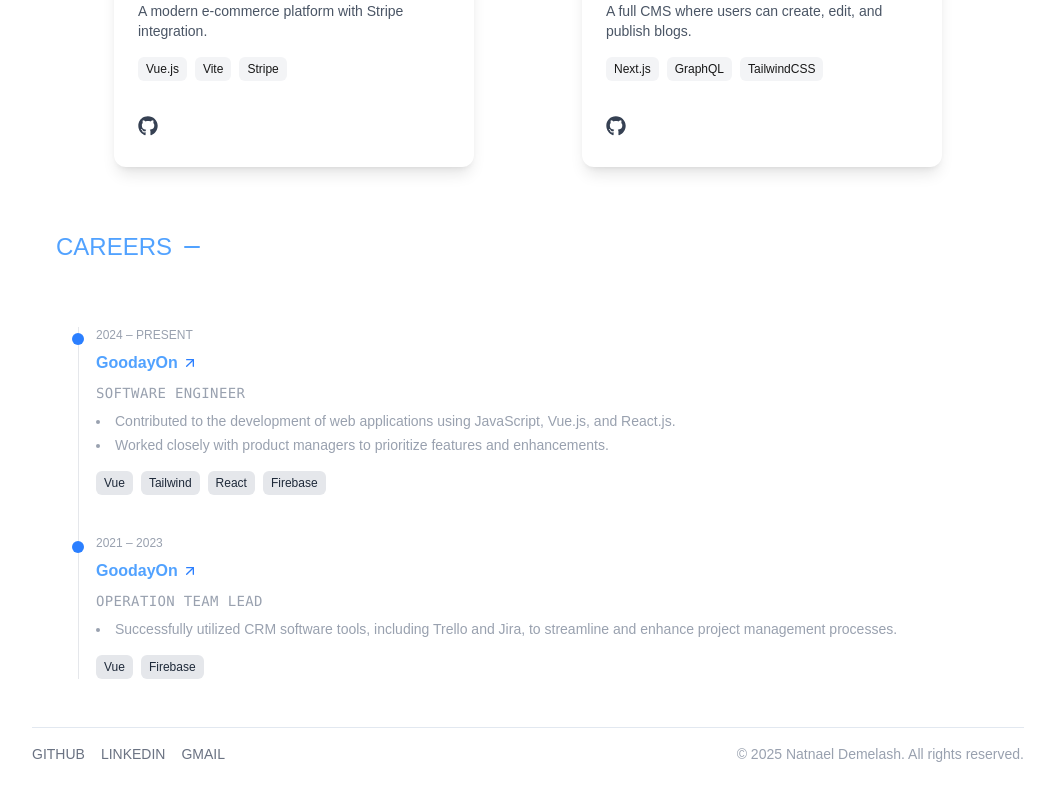
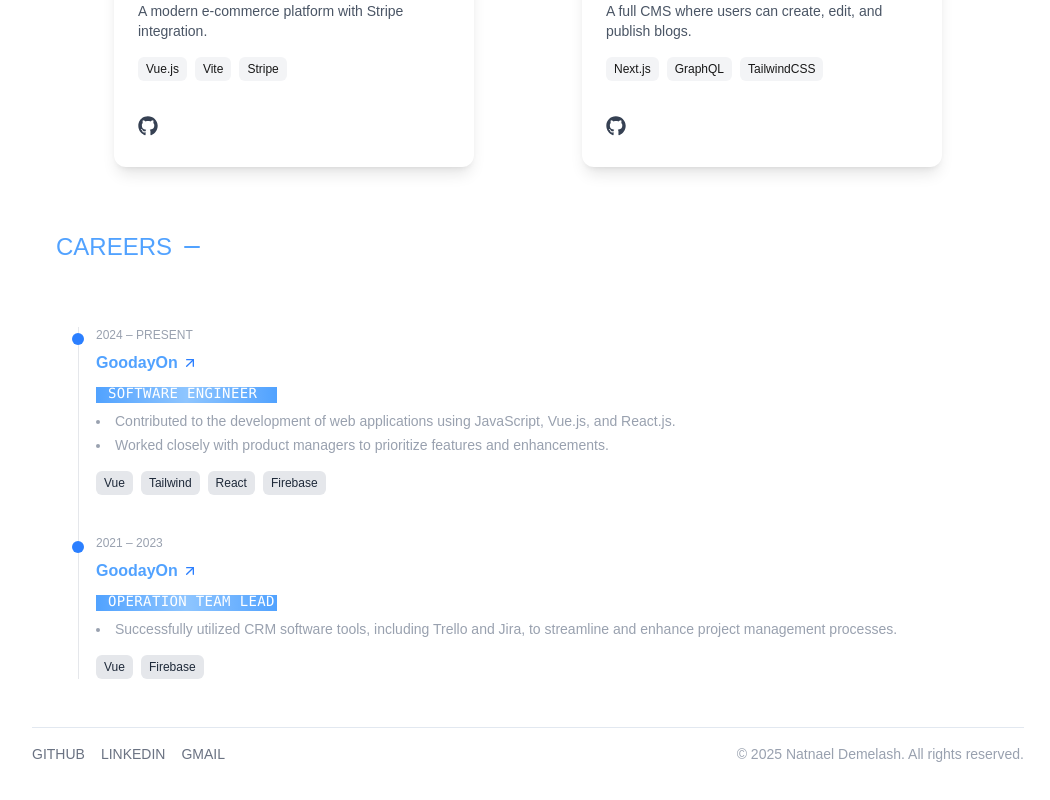
Before and after one commit to NatnaelDemelash/Nat.dev, a Next.js app: page / in a window 1280 px wide. Shown: the part 2685-3485 px from the top of the page, without its empty margins (112-1162 px from the left). Built offline with nearby package versions, Linux system fonts and the light colour scheme; a web font is replaced by a local one.

Commit message:
minor style update for experience title

```diff
--- a/components/Navbar.tsx
+++ b/components/Navbar.tsx
@@ -21,7 +21,7 @@
       {/* Menu Button */}
       <button
         onClick={toggleMenu}
-        className="p-3 rounded-lg bg-black text-white z-50"
+        className="p-3 rounded-lg bg-black text-white z-50 cursor-pointer"
         aria-label="Toggle Menu"
       >
         {isOpen ? <X size={24} /> : <Equal size={24} />}
@@ -44,7 +44,7 @@
           right: 40, // aligns the menu left of the hamburger on desktop
         }}
       >
-        {['Home', 'Stacks', 'Works', 'Contact'].map((text) => (
+        {['Home', 'Stacks', 'Projects', 'Careers'].map((text) => (
           <Link
             key={text}
             href={text === 'Home' ? '/' : `/${text.toLowerCase()}`}
--- a/sections/Experience.tsx
+++ b/sections/Experience.tsx
@@ -62,8 +62,11 @@
               </div>
 
               {/* Title */}
-              <span className="text-sm font-mono text-gray-400 tracking-wide uppercase">
-                {exp.title}
+              <span className="text-sm font-mono text-gray-800 tracking-wide uppercase relative inline-block">
+                <span className="relative z-10 pl-3 text-white">
+                  {exp.title}
+                </span>
+                <span className="absolute bottom-0 left-0 w-[20%] h-4 bg-gradient-to-r from-blue-400 via-blue-300 to-blue-400 z-0" />
               </span>
 
               {/* Description */}
```
